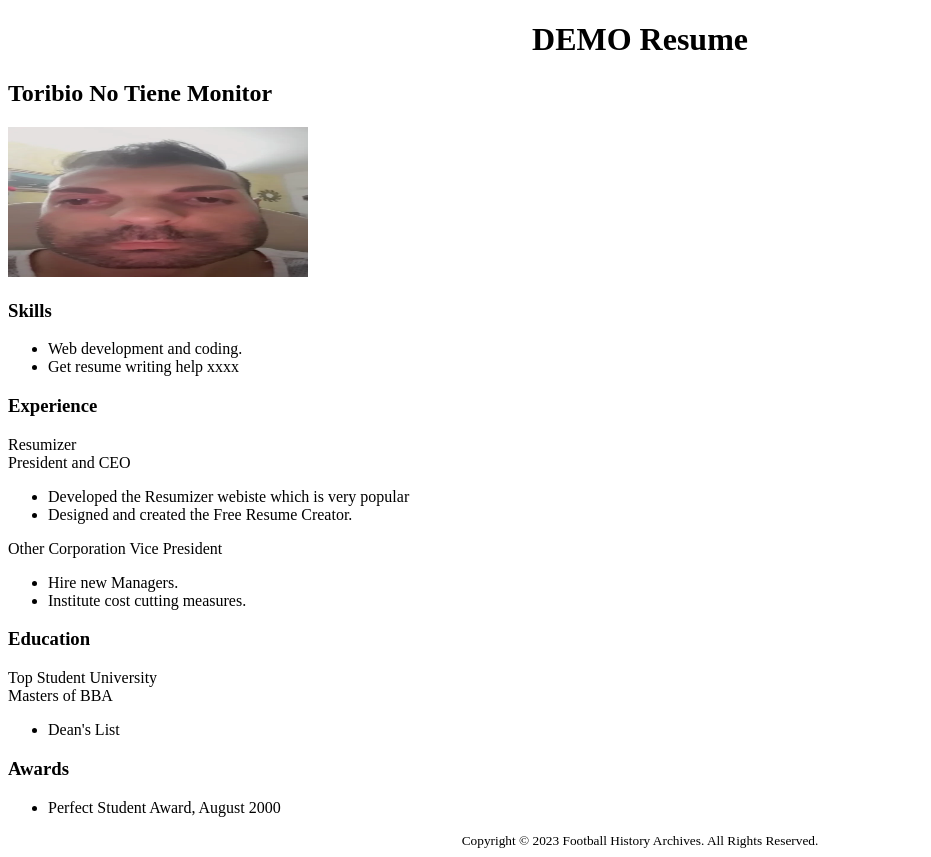
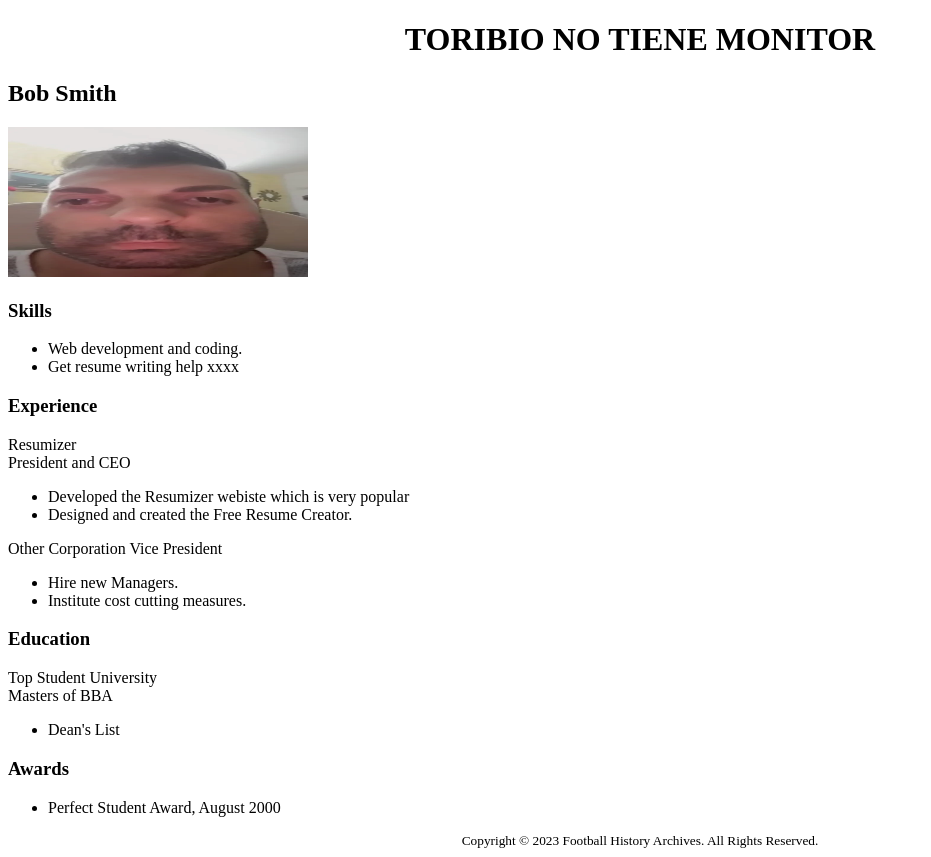
Before and after one commit to KevinRomanp/WebCourse, a plain HTML site: page index.html in a window 1280 px wide. Shown: the whole page, without its empty margins (0-931 px from the left). Drawn offline with Linux system fonts and the light colour scheme.

Commit message:
Update index.html

```diff
--- a/index.html
+++ b/index.html
@@ -6,8 +6,8 @@
     <title>My Resume</title>
 </head>
 <body>
-    <center><h1>DEMO Resume</h1></center>
-    <h2>Toribio No Tiene Monitor</h2>
+    <center><h1>TORIBIO NO TIENE MONITOR</h1></center>
+    <h2>Bob Smith</h2>
     <img src="./image.png" height =150 width="300" alt="">
     <h3>Skills</h3>
     <ul>
```
